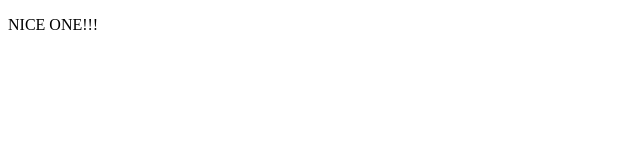
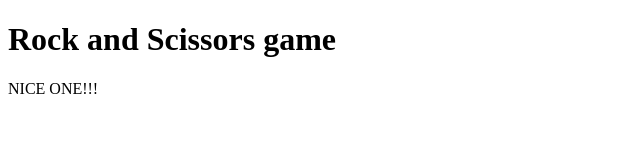
Before and after one commit to Abdul-Muiz1/My-NewRock, a plain HTML site: page RockScissors.html in a window 1280 px wide. Shown: the whole page, without its empty margins (0-640 px from the left). Drawn offline with Linux system fonts and the light colour scheme.

Commit message:
made some additions to the html file

```diff
--- a/RockScissors.html
+++ b/RockScissors.html
@@ -5,6 +5,7 @@
     </head>
 
 <body>
+    <header> <h1> Rock and Scissors game </h1>   </header>
     <P> NICE ONE!!!</P>
 </body>
 
```
